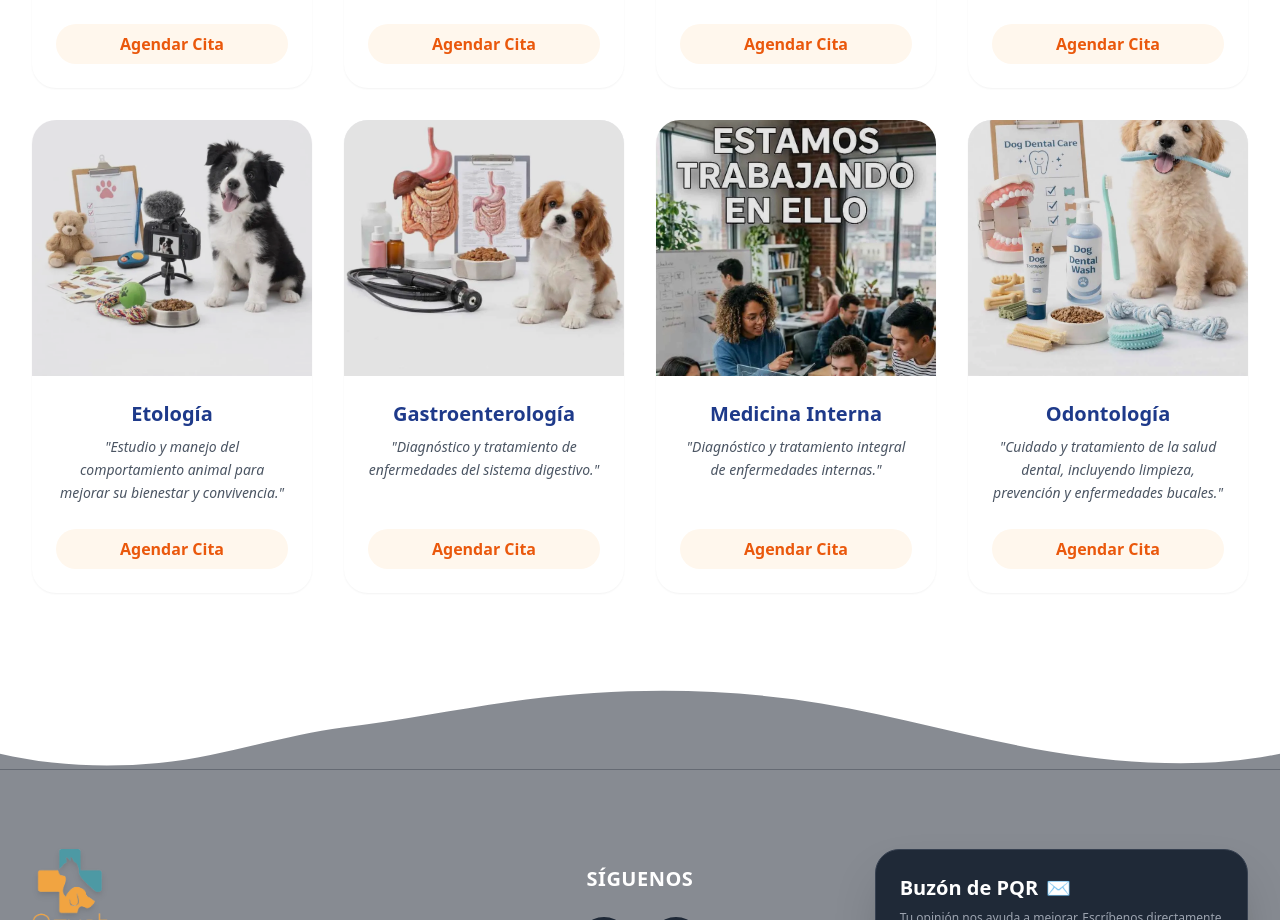
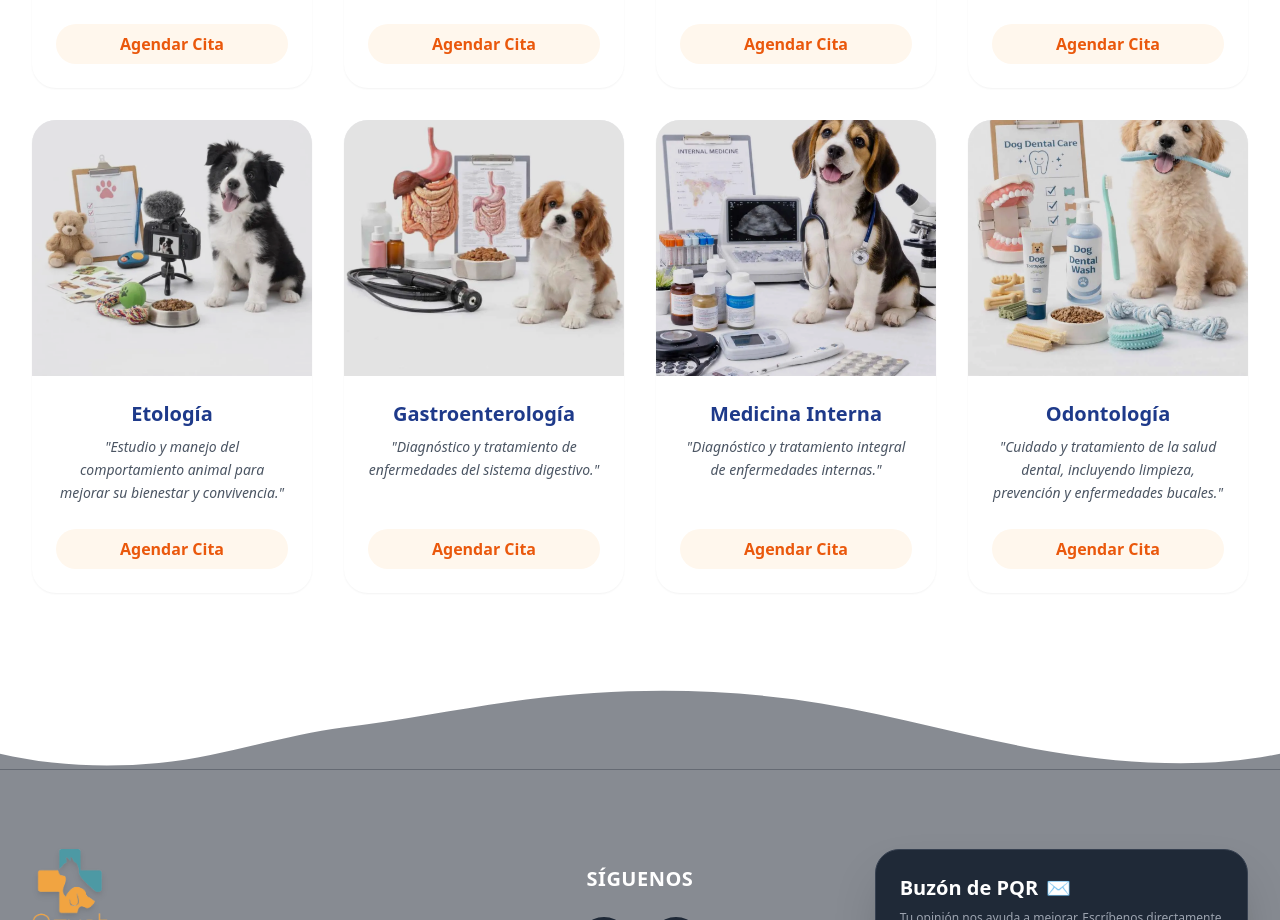
Before and after one commit to AlejandroGiron97/Asvet, an Angular app: page /especializaciones in a window 1280 px wide. Shown: the part 1401-2321 px from the top of the page. Built offline with nearby package versions, Linux system fonts and the light colour scheme.

Commit message:
image specializations

```diff
--- a/src/app/pages/especializaciones/especializaciones.component.ts
+++ b/src/app/pages/especializaciones/especializaciones.component.ts
@@ -26,7 +26,7 @@ export class EspecializacionesComponent {
     { titulo: 'Nefrología', descripcion: '"Diagnóstico y tratamiento de enfermedades renales y del sistema urinario."', imagenUrl: 'img/nefro.webp' },
     { titulo: 'Etología', descripcion: '"Estudio y manejo del comportamiento animal para mejorar su bienestar y convivencia."', imagenUrl: 'img/etolo.webp' },
     { titulo: 'Gastroenterología', descripcion: '"Diagnóstico y tratamiento de enfermedades del sistema digestivo."', imagenUrl: 'img/gastro.webp' },
-    { titulo: 'Medicina Interna', descripcion: '"Diagnóstico y tratamiento integral de enfermedades internas."', imagenUrl: 'img/sinFoto.webp' },
+    { titulo: 'Medicina Interna', descripcion: '"Diagnóstico y tratamiento integral de enfermedades internas."', imagenUrl: 'img/mediInter.webp' },
     { titulo: 'Odontología', descripcion: '"Cuidado y tratamiento de la salud dental, incluyendo limpieza, prevención y enfermedades bucales."', imagenUrl: 'img/denta.webp' },
   ];
 
```
Also changed, not shown: public/img/mediInter.webp (added).
